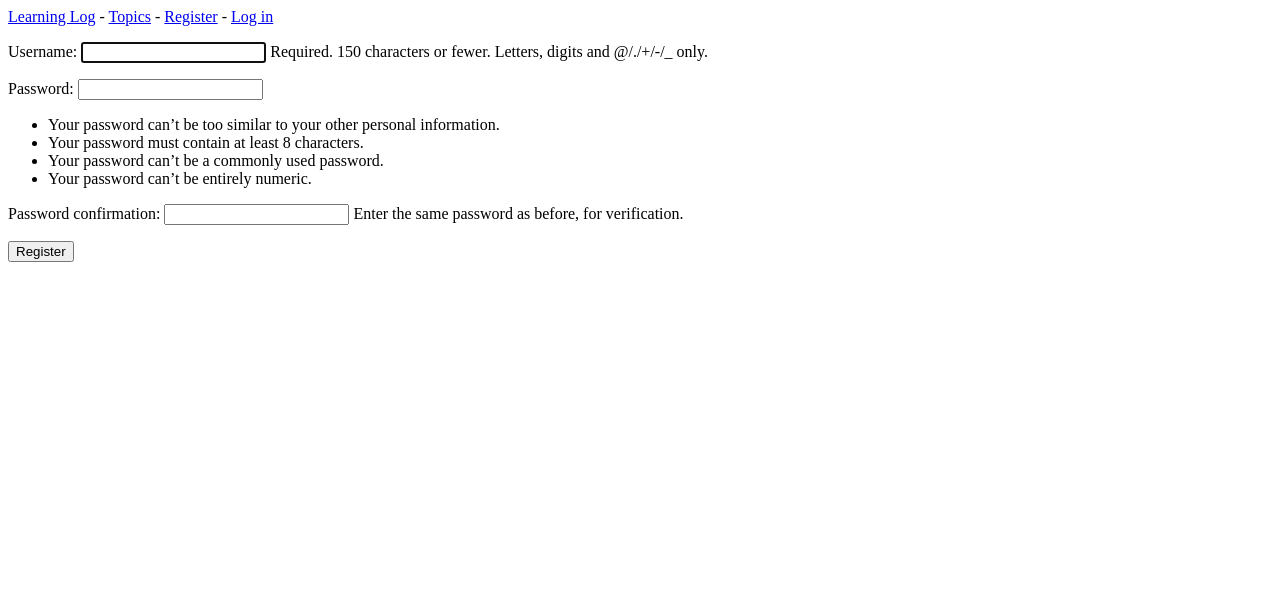
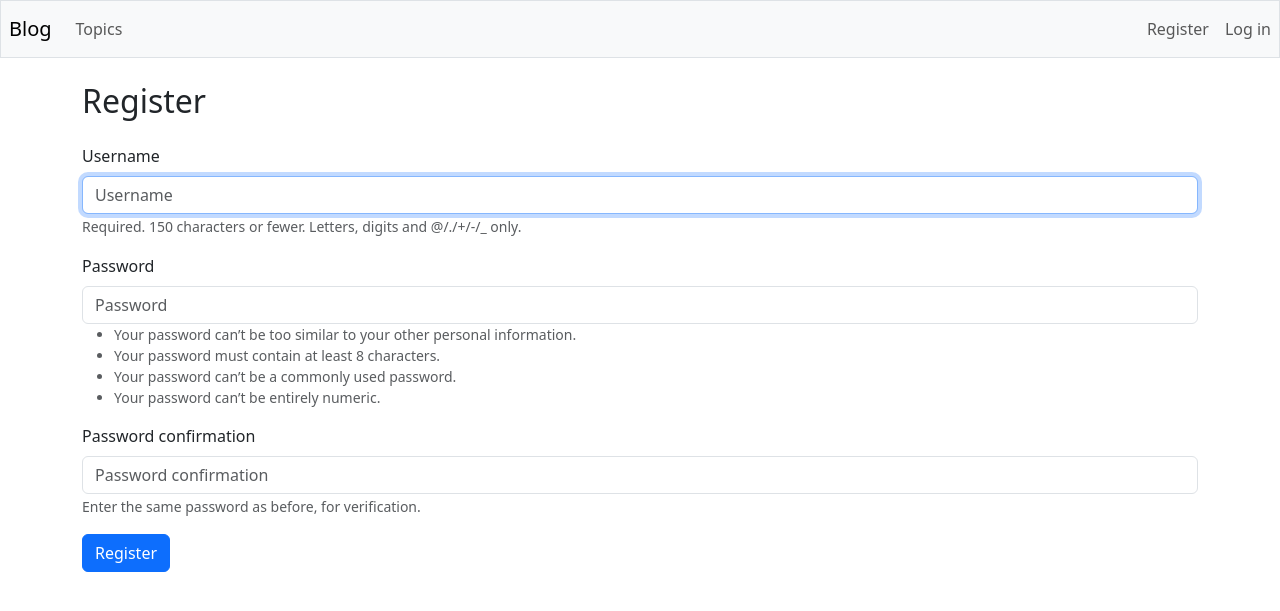
Before and after one commit to albina2604/Blog, a Django app: page /users/register/ in a window 1280 px wide. Shown: the top 611 px of the page. Run offline with Django 4.2, Linux system fonts and the light colour scheme; some libraries are stand-ins or nearby versions.

Commit message:
Design all project

```diff
--- a/blog/settings.py
+++ b/blog/settings.py
@@ -34,6 +34,9 @@ INSTALLED_APPS = [
     # Наші додатки
     'blogs',
     'users',
+
+    # Сторонні додатки
+    'django_bootstrap5',
 
     'django.contrib.admin',
     'django.contrib.auth',
--- a/blogs/templates/blogs/base.html
+++ b/blogs/templates/blogs/base.html
@@ -1,13 +1,55 @@
-<p>
-  <a href="{% url 'blogs:index' %}">Learning Log</a> -
-  <a href="{% url 'blogs:topics' %}">Topics</a> -
-  {% if user.is_authenticated %}
-    Hello, {{ user.username }}.
-    <a href="{% url 'users:logout' %}">Log out</a>
-  {% else %}
-    <a href="{% url 'users:register' %}">Register</a> -
-    <a href="{% url 'users:login' %}">Log in</a>
-  {% endif %}
-</p>
+{% load django_bootstrap5 %}
 
-{% block content %}{% endblock content %}
+<!DOCTYPE html>
+<html lang="en">
+<head>
+    <meta charset="UTF-8">
+    <meta http-equiv="X-UA-Compatible" content="IE=edge">
+    <meta name="viewport" content="width=device-width, initial-scale=1.0">
+    <title>Blog</title>
+    {% bootstrap_css %}
+    {% bootstrap_javascript %}
+</head>
+<body>
+    <nav class="navbar navbar-expand-md navbar-light bg-light mb-4 ps-2 border">
+        <a href="{% url 'blogs:index' %}" class="navbar-brand">Blog</a>
+        <button class="navbar-toggler me-2" type="button" data-bs-toggle="collapse" data-bs-target="#navbarCollapse" aria-controls="navbarCollapse" aria-expanded="false" aria-label="Toggle navigation">
+            <span class="navbar-toggler-icon"></span>
+        </button>
+        <div class="collapse navbar-collapse" id="navbarCollapse">
+            <ul class="navbar-nav me-auto">
+                <li class="nav-item">
+                    <a href="{% url 'blogs:topics' %}" class="nav-link">Topics</a>
+                </li>
+            </ul>
+            <ul class="navbar-nav ms-auto">
+                {% if user.is_authenticated %}
+                    <li class="nav-item mt-2">
+                        <span class="navbar-text">Hello, {{ user.username }}</span>
+                    </li>
+                    <li class="nav-item">
+                        <a class="nav-link" href="{% url 'users:logout' %}">Log out</a>
+                    </li>
+                {% else %}
+                    <li class="nav-item">
+                        <a class="nav-link" href="{% url 'users:register' %}">Register</a>
+                    </li>
+                    <li class="nav-item">
+                        <a class="nav-link" href="{% url 'users:login' %}">Log in</a>
+                    </li>
+                {% endif %}
+            </ul>
+        </div>
+    </nav>
+
+    <main class="container" role="main">
+        <div class="pb-2 mb-2 border_bottom">
+            {% block page_header %}{% endblock page_header %}
+        </div>
+        <div>
+            {% block content %}{% endblock content %}
+        </div>
+    </main>
+
+</body>
+</html>
--- a/blogs/templates/blogs/index.html
+++ b/blogs/templates/blogs/index.html
@@ -2,7 +2,6 @@
 
 {% block content %}
   <p>
-    Learning Log допомагає відстежувати прогрес за будь-якою темою Вашого
-    навчання.
+    You can add records to your blog.
   </p>
 {% endblock content %}
--- a/users/templates/users/register.html
+++ b/users/templates/users/register.html
@@ -1,11 +1,16 @@
 {% extends 'blogs/base.html' %}
+{% load django_bootstrap5 %}
+
+{% block page_header %}
+  <h2>Register</h2>
+{% endblock page_header %}
+
 {% block content %}
 
-  <form action="{% url 'users:register' %}" method="post">
+  <form class="form" action="{% url 'users:register' %}" method="post">
     {% csrf_token %}
-    {{ form.as_p }}
-
-    <button type="submit">Register</button>
+    {% bootstrap_form form %}
+    {% bootstrap_button "Register" button_type="submit" button_class="btn-primary" %}
     <input type="hidden" name="next" value="{% url 'blogs:index' %}" />
   </form>
 
--- a/users/views.py
+++ b/users/views.py
@@ -16,7 +16,7 @@ def register(request):
             new_user = form.save()
             # Виконуємо вхід та перенаправляємо користувача на домашню сторінку
             login(request, new_user)
-            return redirect('learning_logs:index')
+            return redirect('blogs:index')
 
     context = {'form': form}
     return render(request, 'users/register.html', context)
```
Also changed, not shown: blogs/templates/blogs/edit_entry.html (+11 -8 lines), blogs/templates/blogs/new_entry.html (+12 -9 lines), blogs/templates/blogs/new_topic.html (+11 -5 lines), blogs/templates/blogs/topic.html (+22 -15 lines), blogs/templates/blogs/topics.html (+8 -6 lines), users/templates/registration/logged_out.html (+6 -3 lines), users/templates/registration/login.html (+10 -6 lines), blogs/migrations/0002_blogpost_owner_entry.py (added).
